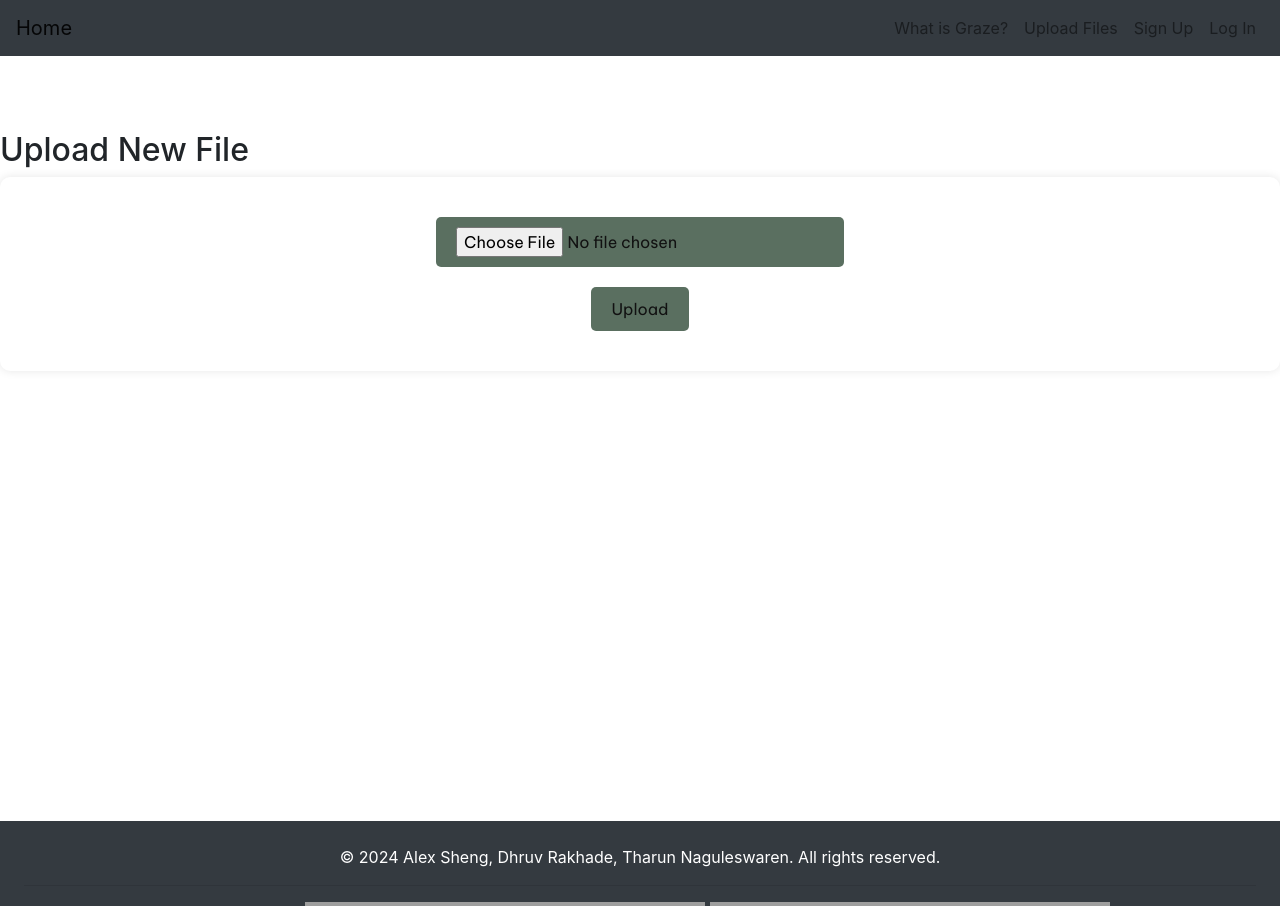
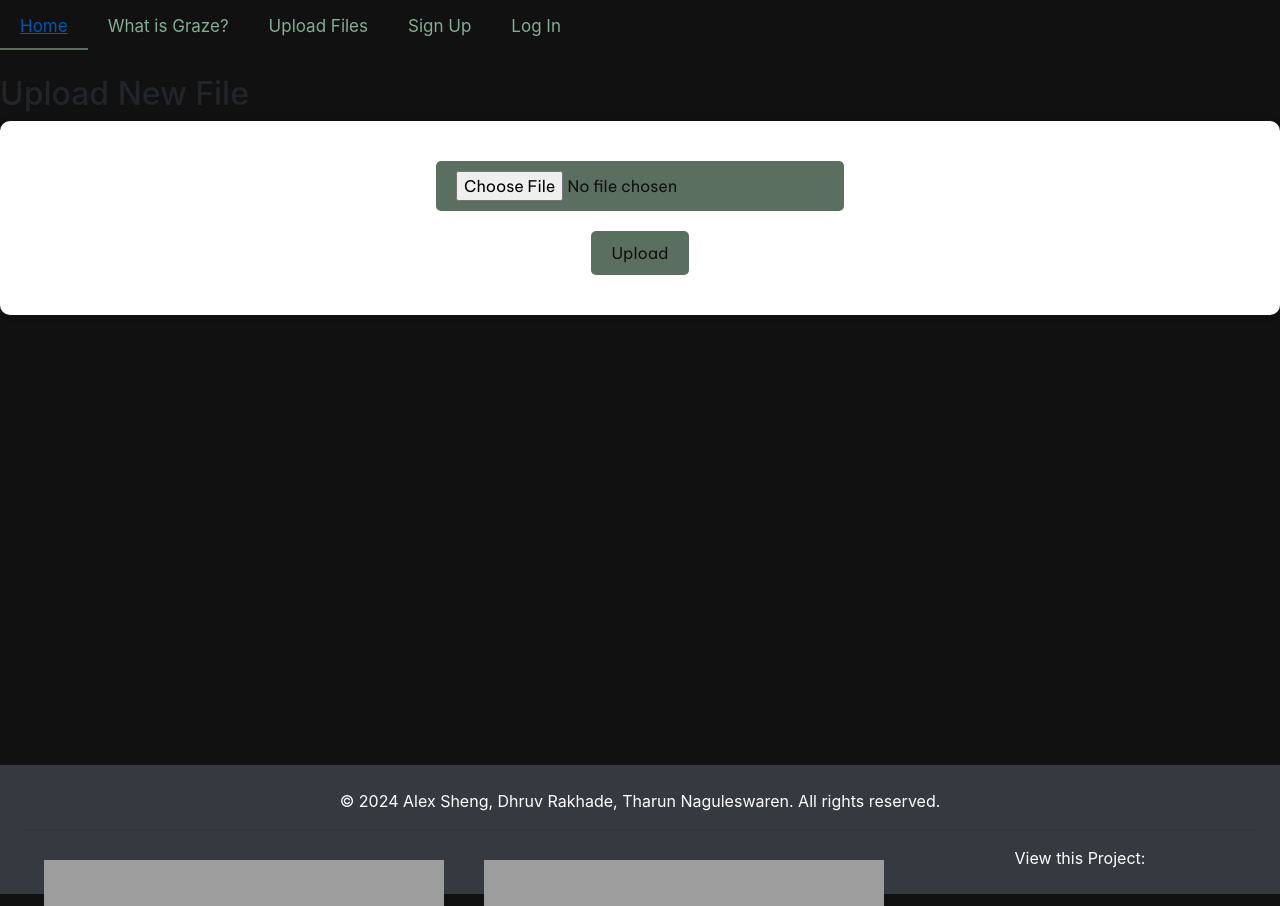
Before and after one commit to phlatfish/graze, a Flask app: page /upload in a window 1280 px wide. Shown: the top 906 px of the page. Run offline with Flask 3, Linux system fonts and the light colour scheme; some libraries are stand-ins or nearby versions; some web fonts are replaced; grey boxes are pictures that could not be loaded.

Commit message:
Update upload.html

```diff
--- a/templates/upload.html
+++ b/templates/upload.html
@@ -17,30 +17,12 @@
 </head>
 <body>
 
-       <!-- Navbar (sit on top) -->
-    <nav class="navbar navbar-expand-lg navbar-light bg-dark">
-        <a class="navbar-brand" href="/">Home</a>
-        <!-- Toggle button for small screens -->
-        <button class="navbar-toggler" type="button" data-toggle="collapse" data-target="#navbarNav" aria-controls="navbarNav" aria-expanded="false" aria-label="Toggle navigation">
-            <span class="navbar-toggler-icon"></span>
-        </button>
-        <div class="collapse navbar-collapse" id="navbarNav">
-            <ul class="navbar-nav ml-auto">
-                <li class="nav-item">
-                    <a class="nav-link" href="/#what-is-it">What is Graze?</a>
-                </li>
-                <li class="nav-item">
-                    <a class="nav-link" href="#">Upload Files</a>
-                </li>
-                <li class="nav-item">
-                    <a class="nav-link" href="/sign_up">Sign Up</a>
-                </li>
-                <li class="nav-item">
-                    <a class="nav-link" href="/login">Log In</a>
-                </li>
-            </ul>
-        </div>
-    </nav>
+<div class="navigation">
+    <a href="/">Home</a>
+    <a href="/#what-is-it">What is Graze?</a>
+    <a href="/upload">Upload Files</a>
+    <a href="/sign_up">Sign Up</a>
+    <a href="/login">Log In</a>
 
 <!-- Add space here -->
 <div style="margin-top: 75px;"></div>
```
